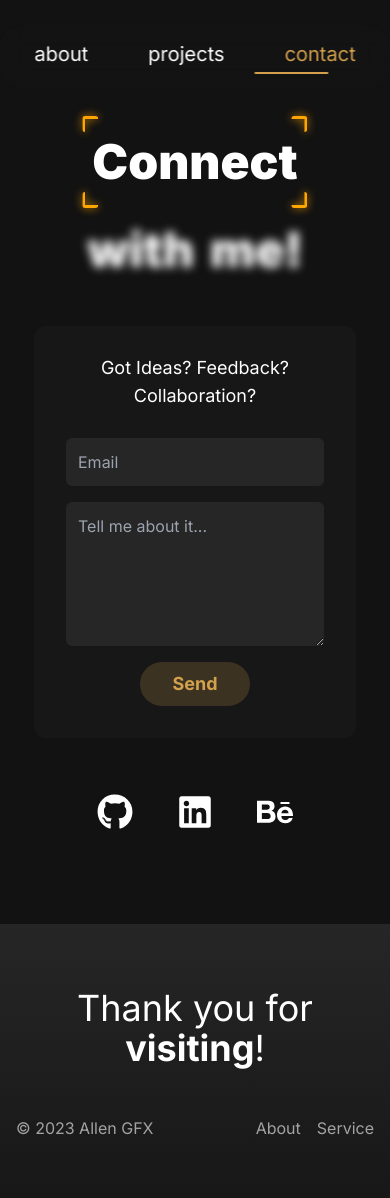
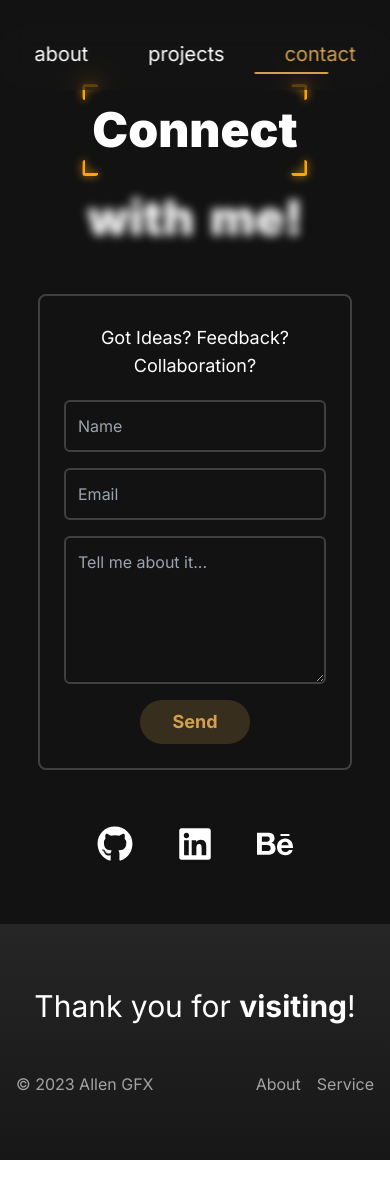
Before and after one commit to dazedmind/my-portfolio-v2, a React (Vite) app: page /contact in a window 390 px wide. Shown: the top 1198 px of the page. After the commit the page ends 1160 px from the top, so only its background shows below. Built offline with nearby package versions, Linux system fonts and the light colour scheme.

Commit message:
changed contact page ui

```diff
--- a/src/App.jsx
+++ b/src/App.jsx
@@ -34,7 +34,7 @@ function App() {
 
         <footer className="bg-gradient-to-t from-neutral-900 to-neutral-800">
             <div className="flex flex-col px-4 sm:px-5 lg:px-72 py-16 gap-4">
-                <h1 className="text-4xl md:text-5xl text-white text-center">
+                <h1 className="text-3xl md:text-5xl text-white text-center">
                 Thank you for <span className="font-bold">visiting</span>!
                 </h1>
                 <span className="flex justify-between text-neutral-400 mt-8">
--- a/src/components/Contact.jsx
+++ b/src/components/Contact.jsx
@@ -3,13 +3,22 @@ import { FaGithub, FaLinkedin, FaTwitter, FaBehance, FaDiscord, FaFacebook } fro
 
 function Contact() {
   return (
-    <div className='bg-neutral-900 p-4 rounded-xl justify-center w-auto'>
+    <div className='bg-midnight p-4 rounded-lg border-2 border-neutral-700 justify-center w-auto'>
         <div className='flex flex-col justify-center text-center items-center'>
           <div className='flex flex-col text-center'>
             <h1 className='text-lg text-white p-3'>Got Ideas? Feedback? Collaboration?</h1>
-              <form name='contact' method="POST" data-netlify="true" className='flex flex-col justify-center gap-4 align-middle p-4'>
-                  <input type="text" placeholder='Email'name="email" id="email" className='p-3 w-auto md:w-96 rounded-md outline-none bg-neutral-800 text-white'/>
-                  <textarea name="message" id="message" cols="10" rows="5" placeholder='Tell me about it...' className='p-3 rounded-md outline-none bg-neutral-800 text-white'></textarea>
+              <form name='contact' method="POST" data-netlify="true" netlify-honeypot="bot-field" className='flex flex-col justify-center gap-4 align-middle p-2'>
+                  {/* Hidden input for Netlify Forms */}
+                  <input type="hidden" name="form-name" value="contact" />
+                  <p className="hidden">
+                    <label>
+                      Don't fill this out if you're human: <input name="bot-field" />
+                    </label>
+                  </p>
+
+                  <input type="text" placeholder='Name' name="name" id="name" className='p-3 w-auto md:w-96 rounded-md outline-none bg-midnight border-2 border-neutral-700 text-white' required/>
+                  <input type="email" placeholder='Email' name="email" id="email" className='p-3 w-auto md:w-96 rounded-md outline-none bg-midnight border-2 border-neutral-700 text-white' required/>
+                  <textarea name="message" id="message" cols="10" rows="5" placeholder='Tell me about it...' className='p-3 rounded-md outline-none bg-midnight border-2 border-neutral-700 text-white' required></textarea>
 
                   <span className='flex flex-col items-center'>
                       <button type="submit" className='bg-mustard/20 hover:bg-mustard/40 transition-all duration-300 rounded-full text-lg px-8 py-2 cursor-pointer font-bold text-mustard'>Send</button>
```
